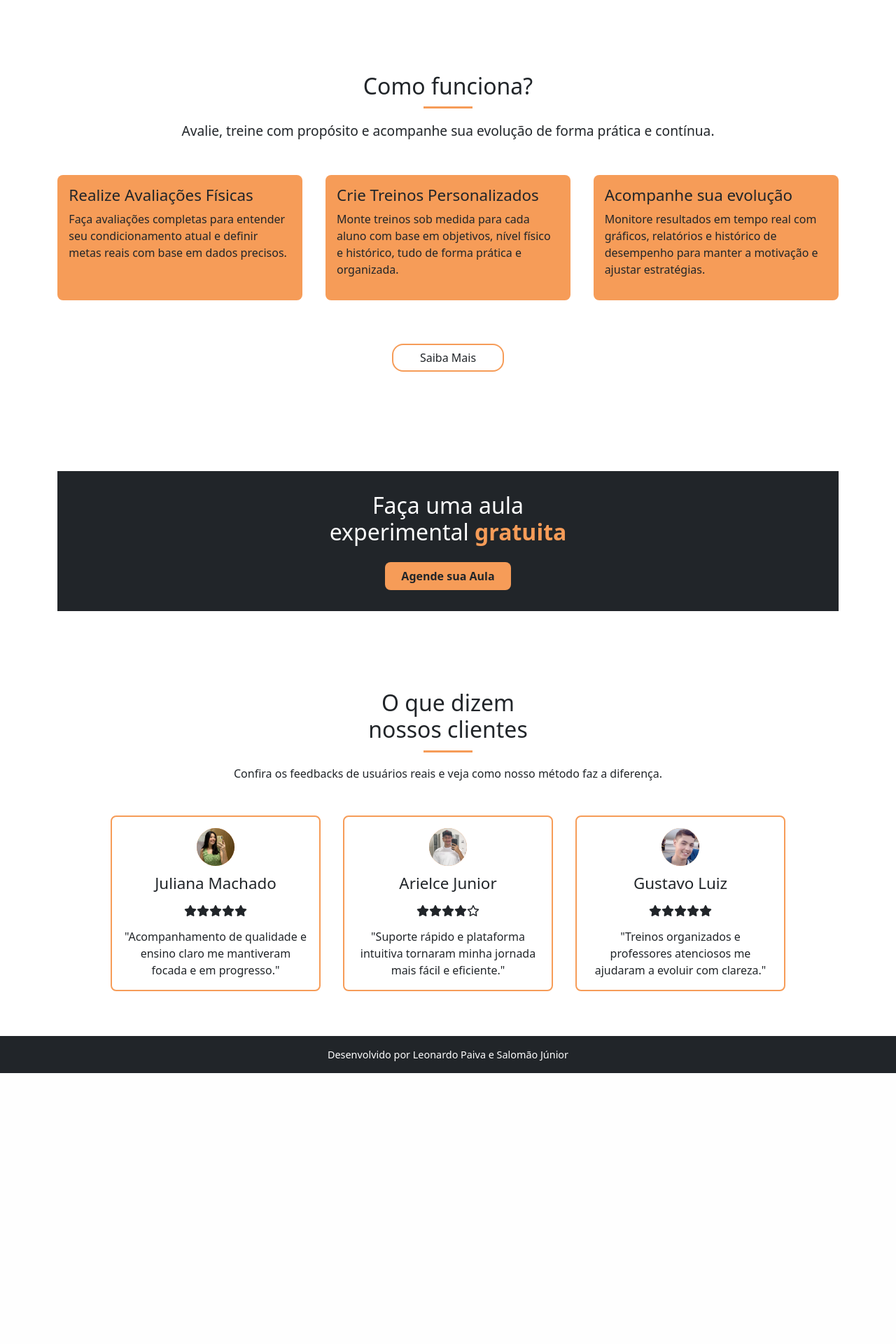
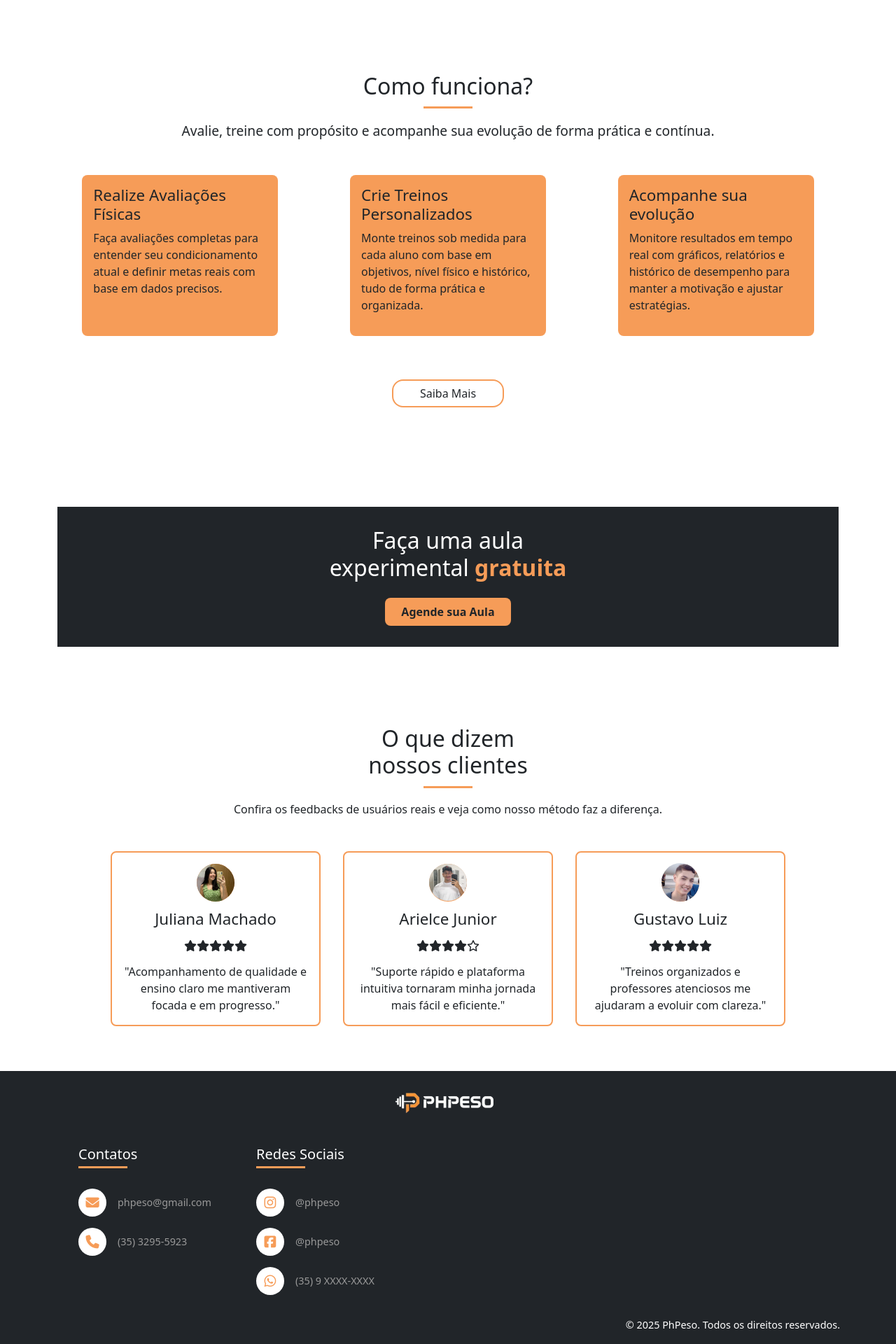
Before and after one commit to leopaivap/phpeso, a PHP site: page / in a window 1280 px wide. Shown: the part 1710-3630 px from the top of the page at 70% size. Before the commit the page ends 3243 px from the top, so only its background shows below. Run offline with PHP 8.4, Linux system fonts and the light colour scheme.

Commit message:
style (custom-design): added footer styles and applied adjustments

```diff
--- a/app/view/home.php
+++ b/app/view/home.php
@@ -8,14 +8,10 @@
     <link href="https://cdn.jsdelivr.net/npm/bootstrap@5.3.2/dist/css/bootstrap.min.css" rel="stylesheet" />
 
     <link rel="stylesheet" type="text/css" href="public/css/style.css" />
-    <link rel="stylesheet" type="text/css" href="public/css/home.css" />
-    <link rel="stylesheet" type="text/css" href="public/css/about.css" />
-    <link rel="stylesheet" type="text/css" href="public/css/modalities.css" />
-    <link rel="stylesheet" type="text/css" href="public/css/how-it-works.css" />
-    <link rel="stylesheet" type="text/css" href="public/css/free-trial-cta.css" />
-    <link rel="stylesheet" type="text/css" href="public/css/user-feedback.css" />
 
-    <link rel="stylesheet" href="https://cdnjs.cloudflare.com/ajax/libs/font-awesome/6.7.2/css/all.min.css" integrity="sha512-Evv84Mr4kqVGRNSgIGL/F/aIDqQb7xQ2vcrdIwxfjThSH8CSR7PBEakCr51Ck+w+/U6swU2Im1vVX0SVk9ABhg==" crossorigin="anonymous" referrerpolicy="no-referrer" />
+    <link rel="stylesheet" href="https://cdnjs.cloudflare.com/ajax/libs/font-awesome/6.7.2/css/all.min.css"
+        integrity="sha512-Evv84Mr4kqVGRNSgIGL/F/aIDqQb7xQ2vcrdIwxfjThSH8CSR7PBEakCr51Ck+w+/U6swU2Im1vVX0SVk9ABhg=="
+        crossorigin="anonymous" referrerpolicy="no-referrer" />
 </head>
 
 <body class="bg-white text-dark">
@@ -24,7 +20,8 @@
     <main class="container mt-5">
         <section class="row align-items-center">
             <div class="col-md-6">
-                <h1><span class="text-orange">Uma plataforma de treinos</span> pensada especialmente para<br> o seu resultado!
+                <h1><span class="text-orange">Uma plataforma de treinos</span> pensada especialmente para<br> o seu
+                    resultado!
                 </h1>
                 <p class="lead">
                     Acesse seus treinos, acompanhe sua evolução e receba orientações personalizadas.
@@ -40,7 +37,10 @@
             <img src="public/assets/about.webp" alt="Imagem academia" class="img-fluid rounded col-md-6" />
             <div class="section-header col-md-6">
                 <h2>Sobre<br>a academia<span></span></h2>
-                <p>A phpeso é uma academia moderna com estrutura completa, treinos personalizados e acompanhamento profissional. Oferecemos aulas e programas para todos os níveis, focando em saúde, bem-estar e resultados reais. Aqui, você treina com motivação e faz parte de uma comunidade que evolui junta.</p>
+                <p>A phpeso é uma academia moderna com estrutura completa, treinos personalizados e acompanhamento
+                    profissional. Oferecemos aulas e programas para todos os níveis, focando em saúde, bem-estar e
+                    resultados reais. Aqui, você treina com motivação e faz parte de uma comunidade que evolui junta.
+                </p>
             </div>
         </section>
 
@@ -81,15 +81,18 @@
             <div class="how-it-works-cards">
                 <div class="how-it-works-card">
                     <h3>Realize Avaliações Físicas</h3>
-                    <p>Faça avaliações completas para entender seu condicionamento atual e definir metas reais com base em dados precisos.</p>
+                    <p>Faça avaliações completas para entender seu condicionamento atual e definir metas reais com base
+                        em dados precisos.</p>
                 </div>
                 <div class="how-it-works-card">
                     <h3>Crie Treinos Personalizados</h3>
-                    <p>Monte treinos sob medida para cada aluno com base em objetivos, nível físico e histórico, tudo de forma prática e organizada.</p>
+                    <p>Monte treinos sob medida para cada aluno com base em objetivos, nível físico e histórico, tudo de
+                        forma prática e organizada.</p>
                 </div>
                 <div class="how-it-works-card">
                     <h3>Acompanhe sua evolução</h3>
-                    <p>Monitore resultados em tempo real com gráficos, relatórios e histórico de desempenho para manter a motivação e ajustar estratégias.</p>
+                    <p>Monitore resultados em tempo real com gráficos, relatórios e histórico de desempenho para manter
+                        a motivação e ajustar estratégias.</p>
                 </div>
             </div>
             <div class="how-it-works-cta">
@@ -112,7 +115,7 @@
             <div class="user-feedback-list">
                 <div class="user-feedback-card">
                     <div class="user-feedback-card-circle">
-                        <img src="public/assets/juliana.webp" alt="Imagem de perfil do usuário Arielce Junior.">
+                        <img src="public/assets/juliana.webp" alt="Imagem de perfil do usuário Juliana Machado.">
                     </div>
                     <h3>Juliana Machado</h3>
                     <div class="d-flex">
--- a/app/view/templates/footer.php
+++ b/app/view/templates/footer.php
@@ -1,3 +1,32 @@
-<footer class="bg-dark text-white text-center py-3 mt-auto">
-    Desenvolvido por Leonardo Paiva e Salomão Júnior
+<footer id="footer-section" class="bg-dark text-white text-center py-3 mt-auto">
+    <img id="img-footer" src="/phpeso/public/assets/logo.webp" alt="Imagem Logo PhPeso.">
+    <div class="footer-topics">
+        <div id="contacts">
+            <h5>Contatos<span></span></h5>
+            <div class="contact-item">
+                <div class="contact-circle"><i class="fa-solid fa-envelope"></i></div>
+                <p>phpeso@gmail.com</p>
+            </div>
+            <div class="contact-item">
+                <div class="contact-circle"><i class="fa-solid fa-phone"></i></div>
+                <p>(35) 3295-5923</p>
+            </div>
+        </div>
+        <div id="social-media">
+            <h5>Redes Sociais<span></span></h5>
+            <div class="contact-item">
+                <div class="contact-circle"><i class="fa-brands fa-instagram"></i></div>
+                <p>@phpeso</p>
+            </div>
+            <div class="contact-item">
+                <div class="contact-circle"><i class="fa-brands fa-square-facebook"></i></div>
+                <p>@phpeso</p>
+            </div>
+            <div class="contact-item">
+                <div class="contact-circle"><i class="fa-brands fa-whatsapp"></i></div>
+                <p>(35) 9 XXXX-XXXX</p>
+            </div>
+        </div>
+    </div>
+    <p class="copyright">© 2025 PhPeso. Todos os direitos reservados.</p>
 </footer>
--- a/app/view/templates/navbar.php
+++ b/app/view/templates/navbar.php
@@ -4,7 +4,8 @@ if (session_status() === PHP_SESSION_NONE) {
 }
 ?>
 <nav class="navbar navbar-expand-lg navbar-dark bg-dark px-3">
-    <a class="navbar-brand text-orange" href="/phpeso/index.php"><img class="w-100" src="public/assets/logo.webp" alt="Imagem Logo PhPeso."></a>
+    <a class="navbar-brand text-orange" href="/phpeso/index.php"><img class="w-100"
+            src="/phpeso/public/assets/logo.webp" alt="Imagem Logo PhPeso."></a>
     <button class="navbar-toggler" type="button" data-bs-toggle="collapse" data-bs-target="#navLinks">
         <span class="navbar-toggler-icon"></span>
     </button>
--- /dev/null
+++ b/public/css/footer.css
@@ -0,0 +1,74 @@
+:root {
+  --gray: #999;
+}
+#footer-section {
+  padding: 1rem 5rem;
+  #img-footer {
+    width: 250px;
+    grid-column: -1/1;
+    margin: 0 auto;
+  }
+  & .footer-topics {
+    display: flex;
+    /* justify-content: center; */
+    & #contacts,
+    #social-media {
+      display: flex;
+      flex-direction: column;
+      gap: 1rem;
+      color: var(--gray);
+      padding: 2rem;
+
+      & h5 {
+        text-align: left;
+        color: var(--white);
+        & span {
+          display: block;
+          margin: 10px 0;
+          content: "";
+          margin: 5px 0;
+          width: 70px;
+          height: 3px;
+          background-color: var(--orange);
+        }
+      }
+
+      & .contact-item {
+        display: flex;
+        gap: 1rem;
+
+        & .contact-circle {
+          width: 40px;
+          height: 40px;
+          border-radius: 100%;
+          background-color: var(--white);
+          display: flex;
+          align-items: center;
+          justify-content: center;
+
+          & i {
+            color: var(--orange);
+            font-size: 1.2rem;
+          }
+        }
+
+        & p {
+          font-size: 0.9rem;
+          margin: auto 0;
+          color: var(--gray);
+        }
+      }
+    }
+  }
+  & .copyright {
+    text-align: right;
+  }
+}
+
+@media (max-width: 425px) {
+  #footer-section {
+    & .footer-topics {
+      flex-direction: column;
+    }
+  }
+}
--- a/public/css/how-it-works.css
+++ b/public/css/how-it-works.css
@@ -56,7 +56,7 @@
       justify-content: stretch;
       padding: 1rem;
       border-radius: 0.5rem;
-      flex: 0 0 350px;
+      flex: 0 0 280px;
 
       & h3 {
         font-size: 1.4rem;
--- a/public/css/style.css
+++ b/public/css/style.css
@@ -1,3 +1,10 @@
+@import "./home.css";
+@import "./about.css";
+@import "./modalities.css";
+@import "./how-it-works.css";
+@import "./free-trial-cta.css";
+@import "./user-feedback.css";
+@import "./footer.css";
 @import "./register.css";
 
 body {
@@ -19,6 +26,7 @@ body {
 }
 
 footer {
+  margin-top: 5rem;
   font-size: 0.9rem;
 }
 
```
